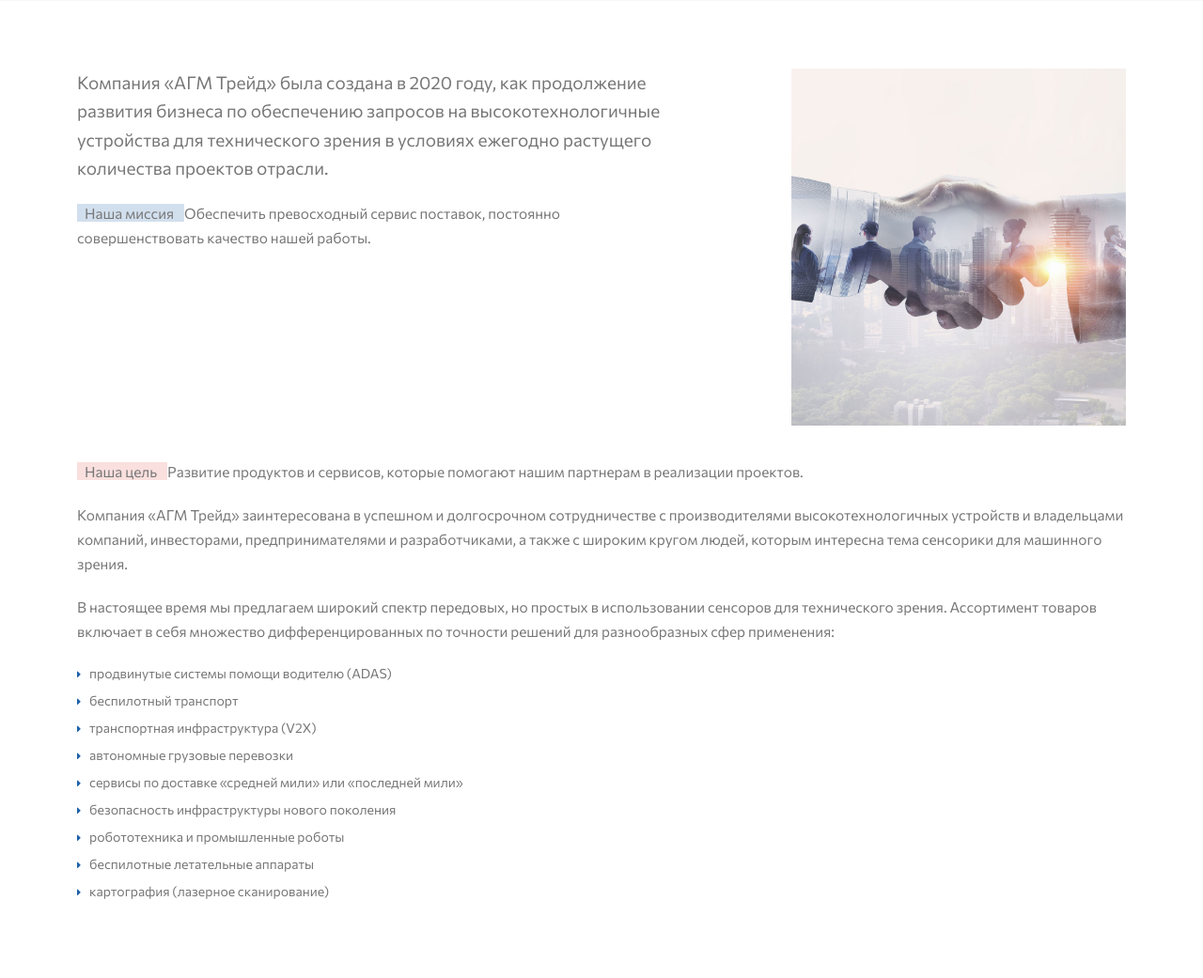
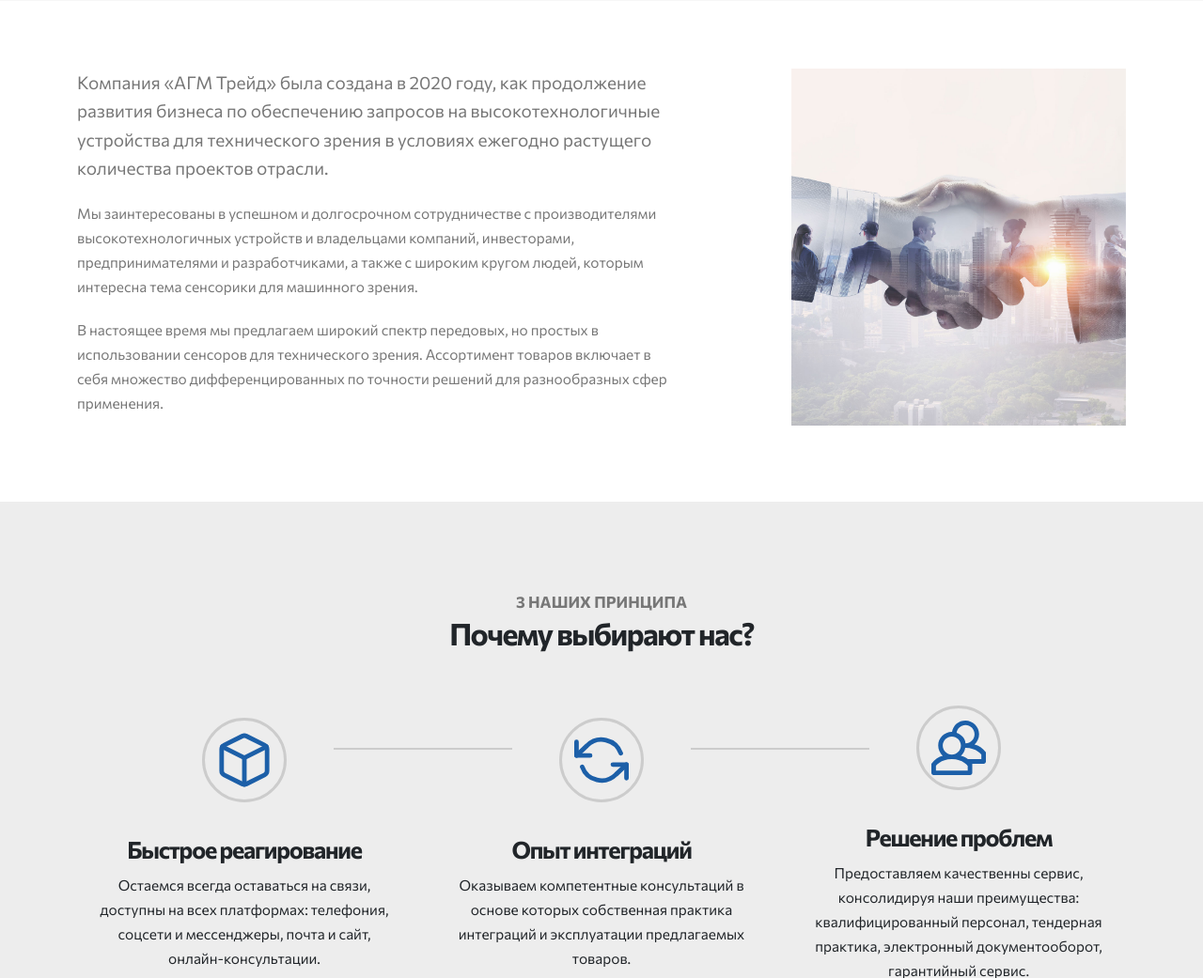
Before and after one commit to SMplg/trade, a Django app: page /aboutus in a window 1280 px wide. Shown: the part 352-1393 px from the top of the page at 94% size. Run offline with Django 3.2, Linux system fonts and the light colour scheme; data comes from the database, SQL or seed files in the repository; some libraries are stand-ins or nearby versions.

Commit message:
update тексты

```diff
--- a/mainapp/templates/mainapp/aboutus.html
+++ b/mainapp/templates/mainapp/aboutus.html
@@ -30,46 +30,16 @@
                 </p>
 
                 <p class="text-3-5 mb-4-5 appear-animation" data-appear-animation="fadeInUpShorterPlus" data-appear-animation-delay="400">
-                    <span class="highlight highlight-primary highlight-bg-opacity highlight-animated" data-appear-animation="highlight-animated-start" data-appear-animation-delay="300" data-plugin-options="{'flagClassOnly': true}"> Наша миссия </span>
-                    Обеспечить превосходный сервис поставок, постоянно совершенствовать качество нашей работы.
+                    <!-- <span class="highlight highlight-primary highlight-bg-opacity highlight-animated" data-appear-animation="highlight-animated-start" data-appear-animation-delay="300" data-plugin-options="{'flagClassOnly': true}"> Наша миссия </span> -->
+                    Мы заинтересованы в успешном и долгосрочном сотрудничестве с производителями высокотехнологичных устройств и владельцами компаний, инвесторами, предпринимателями и разработчиками, а также с широким кругом людей, которым интересна тема сенсорики для машинного зрения.
                 </p>
-
+                <p class="text-3-5 mb-4-5 appear-animation" data-appear-animation="fadeInUpShorterPlus" data-appear-animation-delay="400">
+                    В настоящее время мы предлагаем широкий спектр передовых, но простых в использовании сенсоров для технического зрения. Ассортимент товаров включает в себя множество дифференцированных по точности решений для разнообразных сфер применения.
+                </p>
             </div>
-
-
-
 
             <div class="col-sm-9 col-md-7 col-lg-4 offset-lg-1">
                 <img src="{% static 'mainapp/images/page_aboutus_1.jpg' %}" class="img-fluid appear-animation" data-appear-animation="fadeInUpShorterPlus" data-appear-animation-delay="800" alt="Building image showing the company" />
-            </div>
-
-            <div class="col my-5-5">
-                <p class="text-3-5 mb-4-5 appear-animation" data-appear-animation="fadeInUpShorterPlus" data-appear-animation-delay="200">
-                    <span class="highlight highlight-secondary highlight-bg-opacity highlight-animated" data-appear-animation="highlight-animated-start" data-appear-animation-delay="300" data-plugin-options="{'flagClassOnly': true}"> Наша цель </span>
-                    Развитие продуктов и сервисов, которые помогают нашим партнерам в реализации проектов.
-                </p>
-
-                <p class="text-3-5 mb-4-5 appear-animation" data-appear-animation="fadeInUpShorterPlus" data-appear-animation-delay="400">
-                    Компания «АГМ Трейд» заинтересована в успешном и долгосрочном сотрудничестве с производителями высокотехнологичных устройств и владельцами компаний, инвесторами, предпринимателями и разработчиками, а также с широким кругом людей, которым интересна тема сенсорики для машинного зрения.
-                </p>
-
-                <p class="text-3-5 mb-4-5 appear-animation" data-appear-animation="fadeInUpShorterPlus" data-appear-animation-delay="600">
-                    В настоящее время мы предлагаем широкий спектр передовых, но простых в использовании сенсоров для технического зрения. Ассортимент товаров включает в себя множество дифференцированных по точности решений для разнообразных сфер применения:
-
-                    <ul class="list list-icons list-icons-sm appear-animation" data-appear-animation="fadeInUpShorterPlus" data-appear-animation-delay="800">
-                        <li><i class="fas fa-caret-right"></i> продвинутые системы помощи водителю (ADAS)</li>
-                        <li><i class="fas fa-caret-right"></i> беспилотный транспорт</li>
-                        <li><i class="fas fa-caret-right"></i> транспортная инфраструктура (V2X)</li>
-                        <li><i class="fas fa-caret-right"></i> автономные грузовые перевозки</li>
-                        <li><i class="fas fa-caret-right"></i> сервисы по доставке «средней мили» или «последней мили»</li>
-                        <li><i class="fas fa-caret-right"></i> безопасность инфраструктуры нового поколения</li>
-                        <li><i class="fas fa-caret-right"></i> робототехника и промышленные роботы</li>
-                        <li><i class="fas fa-caret-right"></i> беспилотные летательные аппараты</li>
-                        <li><i class="fas fa-caret-right"></i> картография (лазерное сканирование)</li>
-                    </ul>
-
-                </p>
-
             </div>
 
         </div>
--- a/mainapp/templates/mainapp/base.html
+++ b/mainapp/templates/mainapp/base.html
@@ -22,7 +22,7 @@
 		<meta name="viewport" content="width=device-width, initial-scale=1, minimum-scale=1.0, shrink-to-fit=no">
 
 		<!-- Fonts  -->
-		<link href="{% static 'mainapp/fonts/сommissioner.css' %}" rel="stylesheet" type="text/css">
+		<link href="{% static 'mainapp/fonts/commissioner.css' %}" rel="stylesheet" type="text/css">
 		<!-- <link id="googleFonts" href="https://fonts.googleapis.com/css?family=Poppins:300,400,500,600,700,800&display=swap" rel="stylesheet" type="text/css"> -->
 
 		<!-- Main CSS -->
--- a/mainapp/templates/mainapp/index.html
+++ b/mainapp/templates/mainapp/index.html
@@ -270,7 +270,7 @@
 				<a href="{% url 'contacts' %}" class="text-decoration-none">
 					<div class="custom-icon-box-style-1 appear-animation" data-appear-animation="fadeInRightShorterPlus" data-appear-animation-delay="250" data-plugin-options="{'accY': -200}">
 						<div class="custom-icon-style-1 mb-4">
-							<img width="50" src="{% static 'mainapp/images/checklist.svg' %}" alt="" data-icon data-plugin-options="{'onlySVG': true, 'extraClass': 'svg-fill-color-primary'}" />
+							<img width="50" src="{% static 'mainapp/images/opportunities.svg' %}" alt="" data-icon data-plugin-options="{'onlySVG': true, 'extraClass': 'svg-fill-color-primary'}" />
 						</div>
 						<h3 class="text-transform-none font-weight-bold text-color-dark line-height-3 text-4-5 px-3 px-xl-5 my-2">Возможности</h3>
 						<p>Помогаем нашим клиентам найти оптимальные решения от международных производителей</p>
@@ -281,7 +281,7 @@
 				<a href="{% url 'contacts' %}" class="text-decoration-none">
 					<div class="custom-icon-box-style-1 appear-animation" data-appear-animation="fadeInRightShorterPlus" data-appear-animation-delay="500" data-plugin-options="{'accY': -200}">
 						<div class="custom-icon-style-1 mb-4">
-							<img width="50" src="{% static 'mainapp/images/wheel-disk.svg' %}" alt="" data-icon data-plugin-options="{'onlySVG': true, 'extraClass': 'svg-fill-color-primary'}" />
+							<img width="50" src="{% static 'mainapp/images/innovations.svg' %}" alt="" data-icon data-plugin-options="{'onlySVG': true, 'extraClass': 'svg-fill-color-primary'}" />
 						</div>
 						<h3 class="text-transform-none font-weight-bold text-color-dark line-height-3 text-4-5 px-xl-5 my-2 mx-4">Инновации</h3>
 						<p>Предвосхищаем потребности и ожидания наших клиентов, работаем над их реализацией</p>
@@ -292,7 +292,7 @@
 				<a href="{% url 'contacts' %}" class="text-decoration-none">
 					<div class="custom-icon-box-style-1 appear-animation" data-appear-animation="fadeInRightShorterPlus" data-appear-animation-delay="750" data-plugin-options="{'accY': -200}">
 						<div class="custom-icon-style-1 mb-4">
-							<img width="50" src="{% static 'mainapp/images/car-safe.svg' %}" alt="" data-icon data-plugin-options="{'onlySVG': true, 'extraClass': 'svg-fill-color-primary'}" />
+							<img width="50" src="{% static 'mainapp/images/community.svg' %}" alt="" data-icon data-plugin-options="{'onlySVG': true, 'extraClass': 'svg-fill-color-primary'}" />
 						</div>
 						<h3 class="text-transform-none font-weight-bold text-color-dark line-height-3 text-4-5 px-4 px-xl-5 my-2">Сообщество</h3>
 						<p>Стремимся принести удобство и выбор в пользовании современными устройствами</p>
```
Also changed, not shown: mainapp/static/mainapp/fonts/commissioner.css (renamed from mainapp/static/mainapp/fonts/сommissioner.css), mainapp/static/mainapp/images/car-safe.svg (deleted), mainapp/static/mainapp/images/checklist.svg (deleted), mainapp/static/mainapp/images/community.svg (added), mainapp/static/mainapp/images/innovations.svg (added), mainapp/static/mainapp/images/opportunities.svg (added), mainapp/static/mainapp/images/wheel-disk.svg (deleted).
